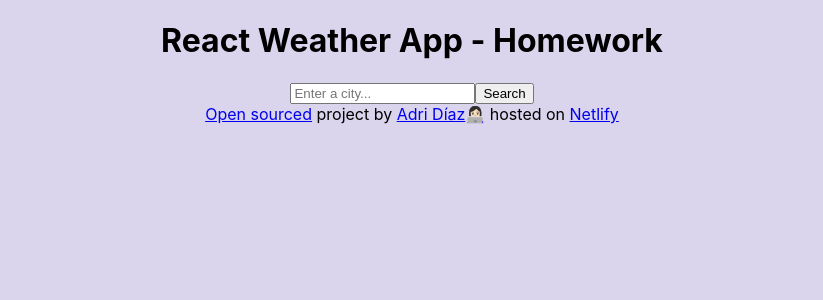
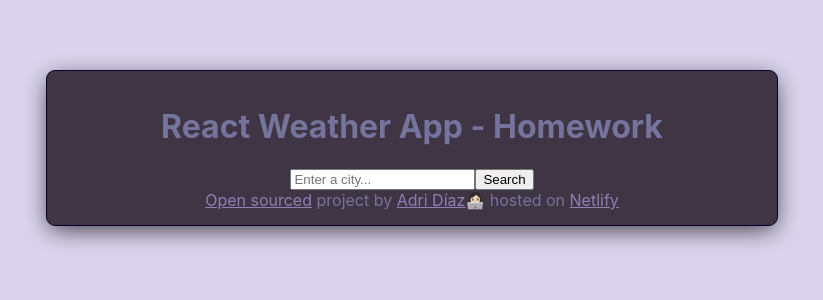
Before and after one commit to adriana-codes/react-weather-app, a React (Create React App) app: page / in a window 1280 px wide. Shown: the top 300 px of the page, without its empty margins (228-1051 px from the left). Built offline with nearby package versions, Linux system fonts and the light colour scheme.

Commit message:
+App CSS styling

```diff
--- a/src/App.css
+++ b/src/App.css
@@ -1,7 +1,24 @@
 .App {
   text-align: center;
+  background: #291e2cde;
+  border: 1px solid #04002c;
+  margin: 0 auto;
+  margin-top: 70px;
+  max-width: 700px;
+  padding: 15px;
+  border-radius: 9px;
+  color: rgba(117 117 157 / 0.99);
+  box-shadow: 0px 6px 25px -3px rgba(0, 0, 0, 0.75);
 }
 
 .App ul {
   list-style-type: none;
 }
+
+.App a {
+  color: rgba(145 127 182 / 0.99);
+}
+
+.App .weather-data {
+  text-align: start;
+}
--- a/src/Weather.js
+++ b/src/Weather.js
@@ -30,6 +30,7 @@ export default function Weather() {
   }
 
   let form = (
+    <div className="form-input">
       <form onSubmit={handleSubmit}>
         <input
           type="search"
@@ -38,13 +39,14 @@ export default function Weather() {
         />
         <input type="submit" value="Search" />
       </form>
+    </div>
   );
 
   if (loaded) {
     return (
       <div className="WeatherApp">
         {form}
-        <ul>
+        <ul className="weather-data">
           <li>City: {city} </li>
           <li>Temperature: {weather.temperature}°C</li>
           <li>Description: {weather.description}</li>
```
Lines whose indentation alone changed are shown as unchanged.
